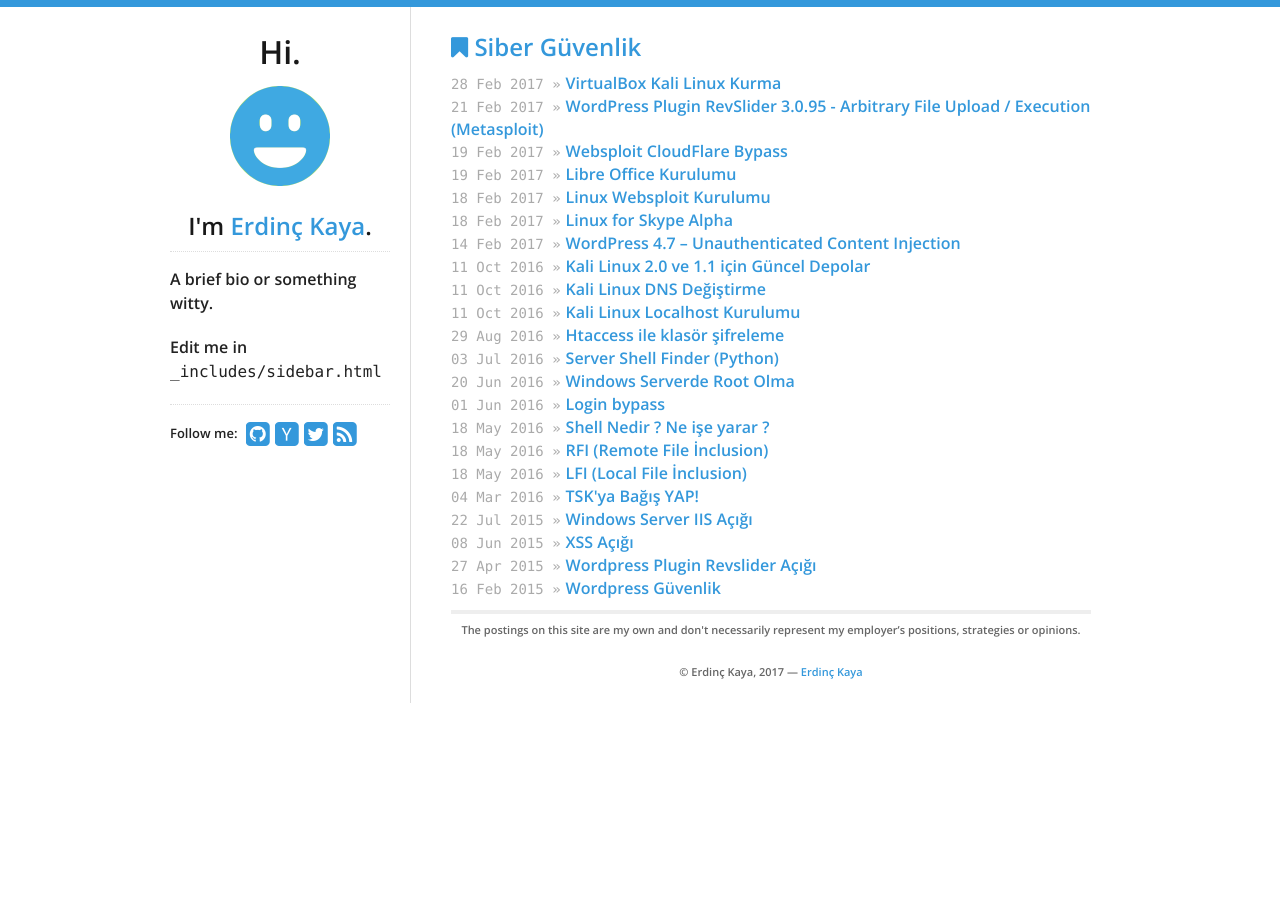
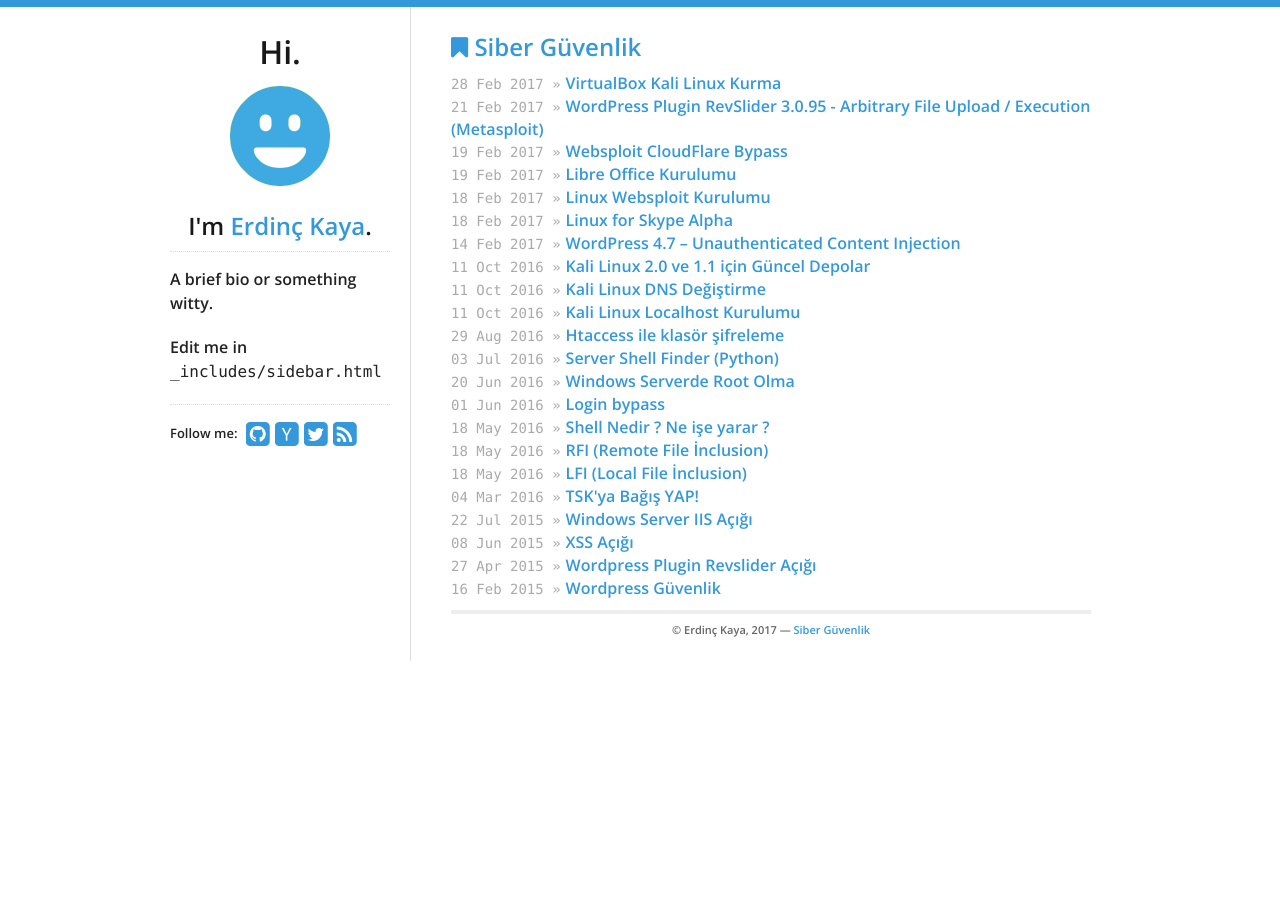
Before and after one commit to denemevol3/denemevol, a Jekyll site: the page built from index.html, in a window 1280 px wide. Built offline with Jekyll 4.4.1, drawn with Linux system fonts in a browser that asks for light colours; nearby versions of some CDN libraries.

Commit message:
Update footer.html

```diff
--- a/_includes/footer.html
+++ b/_includes/footer.html
@@ -1,12 +1,9 @@
 <div class="disclaimer">
   {% if site.data.theme.show_disclaimer %}
-  <p>
-    The postings on this site are my own and don't necessarily represent my
-    employer’s positions, strategies or opinions.
-  </p>
+
   {% endif %}
 
   <p>
-    © {{ site.data.theme.name }}, 2017 &mdash;  <a href="/">Erdinç Kaya</a>
+    © {{ site.data.theme.name }}, 2017 &mdash;  <a href="/">Siber Güvenlik</a>
   </p>
 </div>
```
